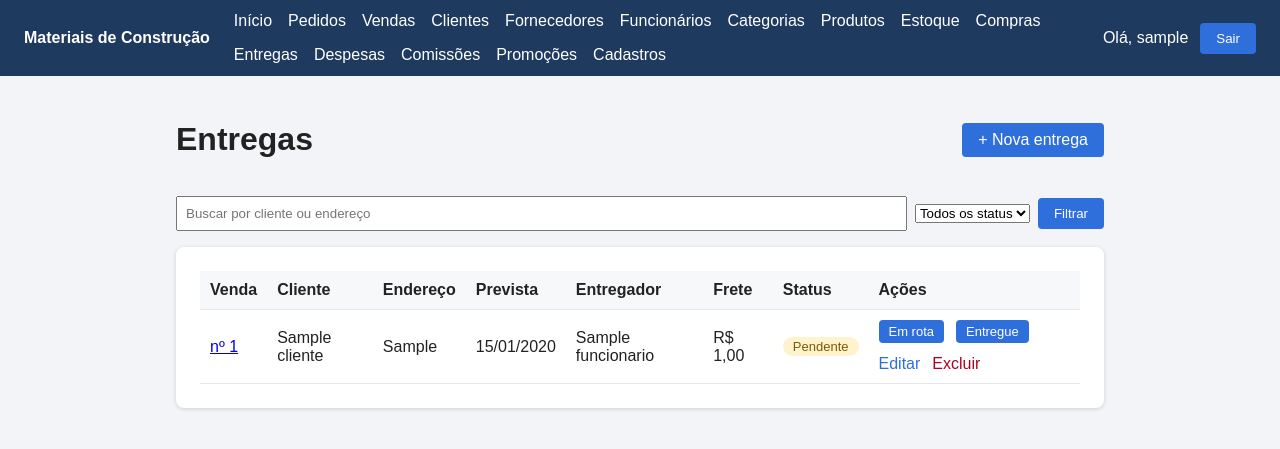
After one commit to leonicio77/Empresa-de-Materiais-de-Construcao, a Django app: page /entregas/ in a window 1280 px wide. The commit adds this page. Shown: the top 449 px of the page. Run offline with Django 5.2, Linux system fonts and the light colour scheme; a user stored in the database is signed in; tables that the repository leaves empty hold one stand-in row (values such as "Sample post").

Commit message:
Adiciona telas de despesas, comissoes e entrega.consertar erro em promocoes

```diff
--- a/app/urls.py
+++ b/app/urls.py
@@ -48,4 +48,24 @@ urlpatterns = [
     path("compras/<int:pk>/editar/", views.CompraUpdateView.as_view(), name="compra_editar"),
     path("compras/<int:pk>/receber/", views.compra_receber, name="compra_receber"),
     path("compras/<int:pk>/cancelar/", views.compra_cancelar, name="compra_cancelar"),
+
+    path("despesas/", views.DespesaListView.as_view(), name="despesa_lista"),
+    path("despesas/nova/", views.DespesaCreateView.as_view(), name="despesa_novo"),
+    path("despesas/<int:pk>/editar/", views.DespesaUpdateView.as_view(), name="despesa_editar"),
+    path("despesas/<int:pk>/excluir/", views.DespesaDeleteView.as_view(), name="despesa_excluir"),
+    path("despesas/<int:pk>/pagar/", views.despesa_pagar, name="despesa_pagar"),
+
+    path("comissoes/", views.ComissaoListView.as_view(), name="comissao_lista"),
+    path("comissoes/nova/", views.ComissaoCreateView.as_view(), name="comissao_novo"),
+
+    path("promocoes/", views.PromocaoListView.as_view(), name="promocao_lista"),
+    path("promocoes/nova/", views.PromocaoCreateView.as_view(), name="promocao_novo"),
+    path("promocoes/<int:pk>/editar/", views.PromocaoUpdateView.as_view(), name="promocao_editar"),
+    path("promocoes/<int:pk>/excluir/", views.PromocaoDeleteView.as_view(), name="promocao_excluir"),
+
+    path("entregas/", views.EntregaListView.as_view(), name="entrega_lista"),
+    path("entregas/nova/", views.EntregaCreateView.as_view(), name="entrega_novo"),
+    path("entregas/<int:pk>/editar/", views.EntregaUpdateView.as_view(), name="entrega_editar"),
+    path("entregas/<int:pk>/excluir/", views.EntregaDeleteView.as_view(), name="entrega_excluir"),
+    path("entregas/<int:pk>/status/", views.entrega_status, name="entrega_status"),
 ]
--- a/app/views.py
+++ b/app/views.py
@@ -4,20 +4,23 @@ from django.contrib.auth.mixins import LoginRequiredMixin
 from django.contrib.messages.views import SuccessMessageMixin
 from django.core.exceptions import ValidationError
 from django.db import transaction
-from django.db.models import ProtectedError, Q
+from django.db.models import ProtectedError, Q, Sum
 from django.shortcuts import get_object_or_404, redirect, render
 from django.urls import reverse
+from django.utils import timezone
 from django.views.decorators.http import require_POST
 from django.views.generic import (
     CreateView, DeleteView, DetailView, ListView, UpdateView,
 )
 
 from .forms import (
-    DevolucaoForm, ItemCompraFormSet, ItemPedidoFormSet, PagamentoForm,
+    ComissaoForm, DespesaForm, DevolucaoForm, EntregaEditForm, EntregaForm,
+    ItemCompraFormSet, ItemPedidoFormSet, PagamentoForm, PromocaoForm,
 )
 from .models import (
-    Categoria, Cliente, Compra, Devolucao, Fornecedor, Funcionario,
-    MovimentacaoEstoque, Pagamento, Pedido, Produto, Venda,
+    Categoria, Cliente, Comissao, Compra, Despesa, Devolucao, Entrega,
+    Fornecedor, Funcionario, MovimentacaoEstoque, Pagamento, Pedido,
+    Produto, Promocao, Venda,
 )
 
 @login_required
@@ -605,3 +608,201 @@ def compra_cancelar(request, pk):
     else:
         messages.success(request, "Compra cancelada.")
     return redirect("compra_detalhe", pk=pk)
+
+# ---------- Despesas ----------
+
+class DespesaListView(BaseListView):
+    model = Despesa
+    template_name = "despesas/lista.html"
+    context_object_name = "despesas"
+    campos_busca = ("descricao",)
+    ordenacao = "vencimento"
+    paginate_by = 20
+
+    def get_queryset(self):
+        despesas = super().get_queryset()
+        situacao = self.request.GET.get("situacao", "")
+        hoje = timezone.localdate()
+        if situacao == "paga":
+            despesas = despesas.filter(data_pagamento__isnull=False)
+        elif situacao == "atrasada":
+            despesas = despesas.filter(
+                data_pagamento__isnull=True, vencimento__lt=hoje
+            )
+        elif situacao == "a_pagar":
+            despesas = despesas.filter(
+                data_pagamento__isnull=True, vencimento__gte=hoje
+            )
+        return despesas
+
+    def get_context_data(self, **kwargs):
+        contexto = super().get_context_data(**kwargs)
+        contexto["situacao_atual"] = self.request.GET.get("situacao", "")
+        contexto["opcoes_situacao"] = [
+            ("a_pagar", "A pagar"), ("atrasada", "Atrasada"), ("paga", "Paga"),
+        ]
+        total = Despesa.objects.filter(data_pagamento__isnull=True).aggregate(
+            total=Sum("valor")
+        )["total"]
+        contexto["total_em_aberto"] = total or 0
+        return contexto
+
+
+class DespesaCreateView(BaseCreateView):
+    model = Despesa
+    form_class = DespesaForm
+    prefixo = "despesa"
+    nome = "despesa"
+
+
+class DespesaUpdateView(BaseUpdateView):
+    model = Despesa
+    form_class = DespesaForm
+    prefixo = "despesa"
+    nome = "despesa"
+
+    def dispatch(self, request, *args, **kwargs):
+        if request.user.is_authenticated:
+            despesa = self.get_object()
+            if Comissao.objects.filter(despesa=despesa).exists():
+                messages.error(
+                    request,
+                    "Despesas geradas por comissão só podem ser marcadas como pagas.",
+                )
+                return redirect("despesa_lista")
+        return super().dispatch(request, *args, **kwargs)
+
+
+class DespesaDeleteView(BaseDeleteView):
+    model = Despesa
+    prefixo = "despesa"
+    nome = "despesa"
+
+
+@login_required
+@require_POST
+def despesa_pagar(request, pk):
+    despesa = get_object_or_404(Despesa, pk=pk)
+    if despesa.data_pagamento:
+        messages.error(request, "Esta despesa já está paga.")
+    else:
+        despesa.data_pagamento = timezone.localdate()
+        despesa.save()
+        messages.success(request, "Despesa marcada como paga.")
+    return redirect("despesa_lista")
+
+
+# ---------- Comissões ----------
+
+class ComissaoListView(BaseListView):
+    model = Comissao
+    template_name = "comissoes/lista.html"
+    context_object_name = "comissoes"
+    campos_busca = ("vendedor__nome",)
+    ordenacao = "-criada_em"
+    paginate_by = 20
+
+    def get_queryset(self):
+        return super().get_queryset().select_related("vendedor", "despesa")
+
+
+class ComissaoCreateView(BaseCreateView):
+    model = Comissao
+    form_class = ComissaoForm
+    prefixo = "comissao"
+    nome = "comissão"
+
+
+# ---------- Promoções ----------
+
+class PromocaoListView(BaseListView):
+    model = Promocao
+    template_name = "promocoes/lista.html"
+    context_object_name = "promocoes"
+    campos_busca = ("nome",)
+    ordenacao = "-data_inicio"
+
+    def get_queryset(self):
+        return super().get_queryset().prefetch_related("produtos")
+
+
+class PromocaoCreateView(BaseCreateView):
+    model = Promocao
+    form_class = PromocaoForm
+    prefixo = "promocao"
+    nome = "promoção"
+
+
+class PromocaoUpdateView(BaseUpdateView):
+    model = Promocao
+    form_class = PromocaoForm
+    prefixo = "promocao"
+    nome = "promoção"
+
+
+class PromocaoDeleteView(BaseDeleteView):
+    model = Promocao
+    prefixo = "promocao"
+    nome = "promoção"
+
+
+# ---------- Entregas ----------
+
+class EntregaListView(BaseListView):
+    model = Entrega
+    template_name = "entregas/lista.html"
+    context_object_name = "entregas"
+    campos_busca = ("venda__pedido__cliente__nome", "endereco")
+    ordenacao = "data_prevista"
+    paginate_by = 20
+
+    def get_queryset(self):
+        entregas = super().get_queryset().select_related(
+            "venda__pedido__cliente", "entregador"
+        )
+        status = self.request.GET.get("status", "")
+        if status:
+            entregas = entregas.filter(status=status)
+        return entregas
+
+    def get_context_data(self, **kwargs):
+        contexto = super().get_context_data(**kwargs)
+        contexto["status_atual"] = self.request.GET.get("status", "")
+        contexto["opcoes_status"] = Entrega.STATUS
+        return contexto
+
+
+class EntregaCreateView(BaseCreateView):
+    model = Entrega
+    form_class = EntregaForm
+    prefixo = "entrega"
+    nome = "entrega"
+
+
+class EntregaUpdateView(BaseUpdateView):
+    model = Entrega
+    form_class = EntregaEditForm
+    prefixo = "entrega"
+    nome = "entrega"
+
+
+class EntregaDeleteView(BaseDeleteView):
+    model = Entrega
+    prefixo = "entrega"
+    nome = "entrega"
+
+
+@login_required
+@require_POST
+def entrega_status(request, pk):
+    entrega = get_object_or_404(Entrega, pk=pk)
+    novo = request.POST.get("status", "")
+    if novo not in dict(Entrega.STATUS):
+        messages.error(request, "Status inválido.")
+    elif entrega.status == "entregue":
+        messages.error(request, "Esta entrega já foi concluída.")
+    else:
+        entrega.status = novo
+        entrega.save()
+        messages.success(request, "Status da entrega atualizado.")
+    return redirect("entrega_lista")
--- a/static/css/estilo.css
+++ b/static/css/estilo.css
@@ -155,3 +155,15 @@ tr.total td { font-weight: bold; font-size: 1.1em; }
 
 .selo.pendente { background: #fff3cd; color: #7a5b00; }
 .selo.recebida { background: #e3f5e8; color: #1b6b35; }
+
+.resumo { margin: 12px 0; font-size: 1.05em; }
+
+.acoes { flex-wrap: wrap; align-items: center; }
+.acoes form { margin: 0; }
+button.pequeno { padding: 4px 10px; font-size: 13px; }
+
+.selo.paga, .selo.vigente, .selo.entregue { background: #e3f5e8; color: #1b6b35; }
+.selo.atrasada, .selo.nao_entregue { background: #fde8ea; color: #b00020; }
+.selo.a-pagar { background: #fff3cd; color: #7a5b00; }
+.selo.futura, .selo.em_rota { background: #d6e8ff; color: #1b4f9c; }
+.selo.encerrada { background: #e3e6ea; color: #555; }
--- a/templates/base.html
+++ b/templates/base.html
@@ -22,6 +22,10 @@
       <a href="{% url 'produto_lista' %}">Produtos</a>
       <a href="{% url 'movimentacao_lista' %}">Estoque</a>
       <a href="{% url 'compra_lista' %}">Compras</a>
+      <a href="{% url 'entrega_lista' %}">Entregas</a>
+      <a href="{% url 'despesa_lista' %}">Despesas</a>
+      <a href="{% url 'comissao_lista' %}">Comissões</a>
+      <a href="{% url 'promocao_lista' %}">Promoções</a>
       <a href="{% url 'admin:index' %}">Cadastros</a>
 
     </nav>
--- /dev/null
+++ b/templates/entregas/lista.html
@@ -0,0 +1,84 @@
+{% extends "base.html" %}
+
+{% block titulo %}Entregas{% endblock %}
+
+{% block conteudo %}
+<div class="barra">
+  <h1>Entregas</h1>
+  <a class="botao" href="{% url 'entrega_novo' %}">+ Nova entrega</a>
+</div>
+
+<form method="get" class="busca">
+  <input type="text" name="q" value="{{ busca }}" placeholder="Buscar por cliente ou endereço">
+  <select name="status">
+    <option value="">Todos os status</option>
+    {% for valor, nome in opcoes_status %}
+      <option value="{{ valor }}" {% if valor == status_atual %}selected{% endif %}>{{ nome }}</option>
+    {% endfor %}
+  </select>
+  <button type="submit">Filtrar</button>
+  {% if busca or status_atual %}<a href="{% url 'entrega_lista' %}">Limpar</a>{% endif %}
+</form>
+
+<div class="cartao">
+  <table>
+    <thead>
+      <tr>
+        <th>Venda</th>
+        <th>Cliente</th>
+        <th>Endereço</th>
+        <th>Prevista</th>
+        <th>Entregador</th>
+        <th>Frete</th>
+        <th>Status</th>
+        <th>Ações</th>
+      </tr>
+    </thead>
+    <tbody>
+      {% for e in entregas %}
+      <tr>
+        <td><a href="{% url 'venda_detalhe' e.venda.pk %}">nº {{ e.venda.pk }}</a></td>
+        <td>{{ e.venda.cliente }}</td>
+        <td>{{ e.endereco }}</td>
+        <td>{{ e.data_prevista|date:"d/m/Y" }}</td>
+        <td>{{ e.entregador|default:"-" }}</td>
+        <td>R$ {{ e.frete|floatformat:2 }}</td>
+        <td><span class="selo {{ e.status }}">{{ e.get_status_display }}</span></td>
+        <td class="acoes">
+          {% if e.status == "pendente" %}
+            <form method="post" action="{% url 'entrega_status' e.pk %}">
+              {% csrf_token %}
+              <input type="hidden" name="status" value="em_rota">
+              <button type="submit" class="pequeno">Em rota</button>
+            </form>
+          {% endif %}
+          {% if e.status == "pendente" or e.status == "em_rota" %}
+            <form method="post" action="{% url 'entrega_status' e.pk %}">
+              {% csrf_token %}
+              <input type="hidden" name="status" value="entregue">
+              <button type="submit" class="pequeno">Entregue</button>
+            </form>
+          {% endif %}
+          <a href="{% url 'entrega_editar' e.pk %}">Editar</a>
+          <a href="{% url 'entrega_excluir' e.pk %}" class="perigo">Excluir</a>
+        </td>
+      </tr>
+      {% empty %}
+      <tr><td colspan="8">Nenhuma entrega encontrada.</td></tr>
+      {% endfor %}
+    </tbody>
+  </table>
+</div>
+
+{% if is_paginated %}
+<div class="paginacao">
+  {% if page_obj.has_previous %}
+    <a href="?page={{ page_obj.previous_page_number }}&q={{ busca|urlencode }}&status={{ status_atual }}">« Anterior</a>
+  {% endif %}
+  <span>Página {{ page_obj.number }} de {{ paginator.num_pages }}</span>
+  {% if page_obj.has_next %}
+    <a href="?page={{ page_obj.next_page_number }}&q={{ busca|urlencode }}&status={{ status_atual }}">Próxima »</a>
+  {% endif %}
+</div>
+{% endif %}
+{% endblock %}
```
Also changed, not shown: app/forms.py (+95 -2 lines), app/models.py (+9 -0 lines), templates/comissoes/lista.html (added, +57 -0 lines), templates/despesas/lista.html (added, +76 -0 lines), templates/promocoes.html/lista.html (added, +48 -0 lines).
